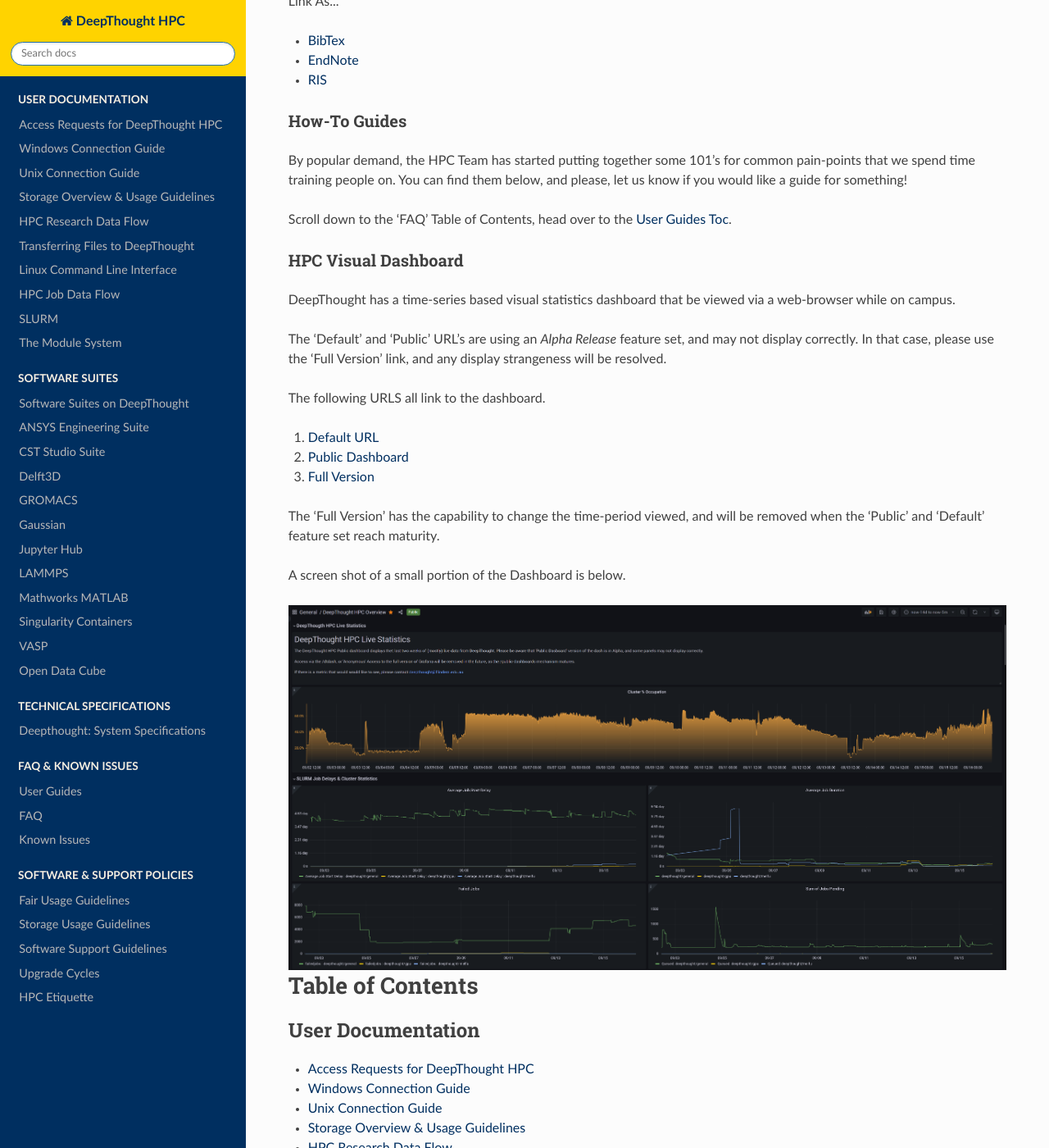
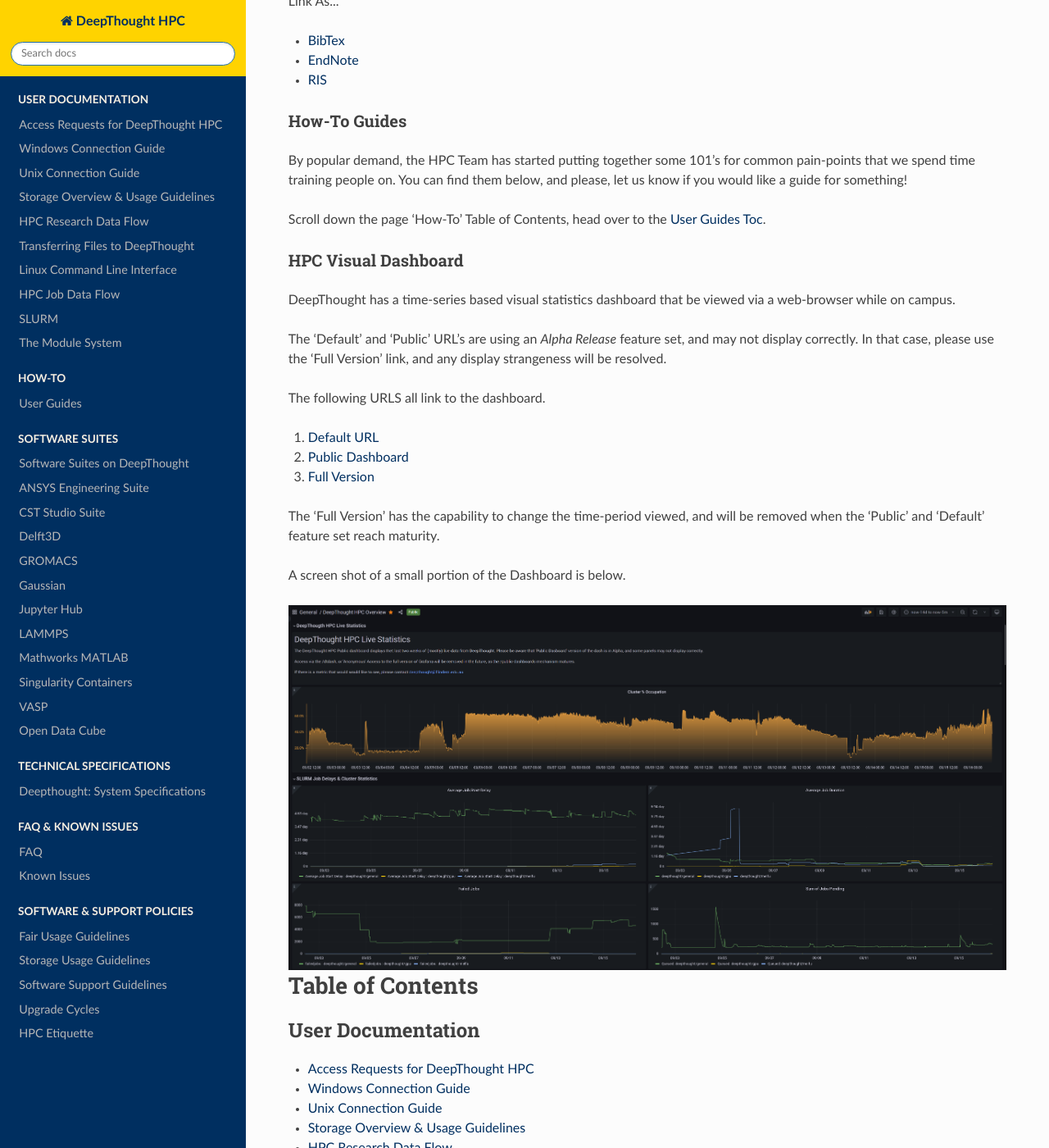
Before and after one commit to flindersuni/DeepThoughtHPC-docs, a Sphinx documentation site: the page built from docs/source/index.rst, in a window 1280 px wide and 1400 px high, scrolled down 788 px. Shown: the whole window at 82% size. Built offline with Sphinx 7.4.7 and the Read the Docs theme 2.0.0, drawn with Linux system fonts in a browser that asks for light colours; some of the changed text lies outside the part shown.

Commit message:
More  un-FUBAR

```diff
--- a/docs/source/index.rst
+++ b/docs/source/index.rst
@@ -54,7 +54,7 @@
 
 .. _User Guides ToC: userguides/userguideoverview.html
 
-Scroll down to the 'FAQ' Table of Contents, head over to the `User Guides Toc`_.
+Scroll down the page  'How-To' Table of Contents, head over to the `User Guides Toc`_.
 
 
 
```
Also changed, not shown: other parts of docs/source/index.rst (+1 -2 lines).
